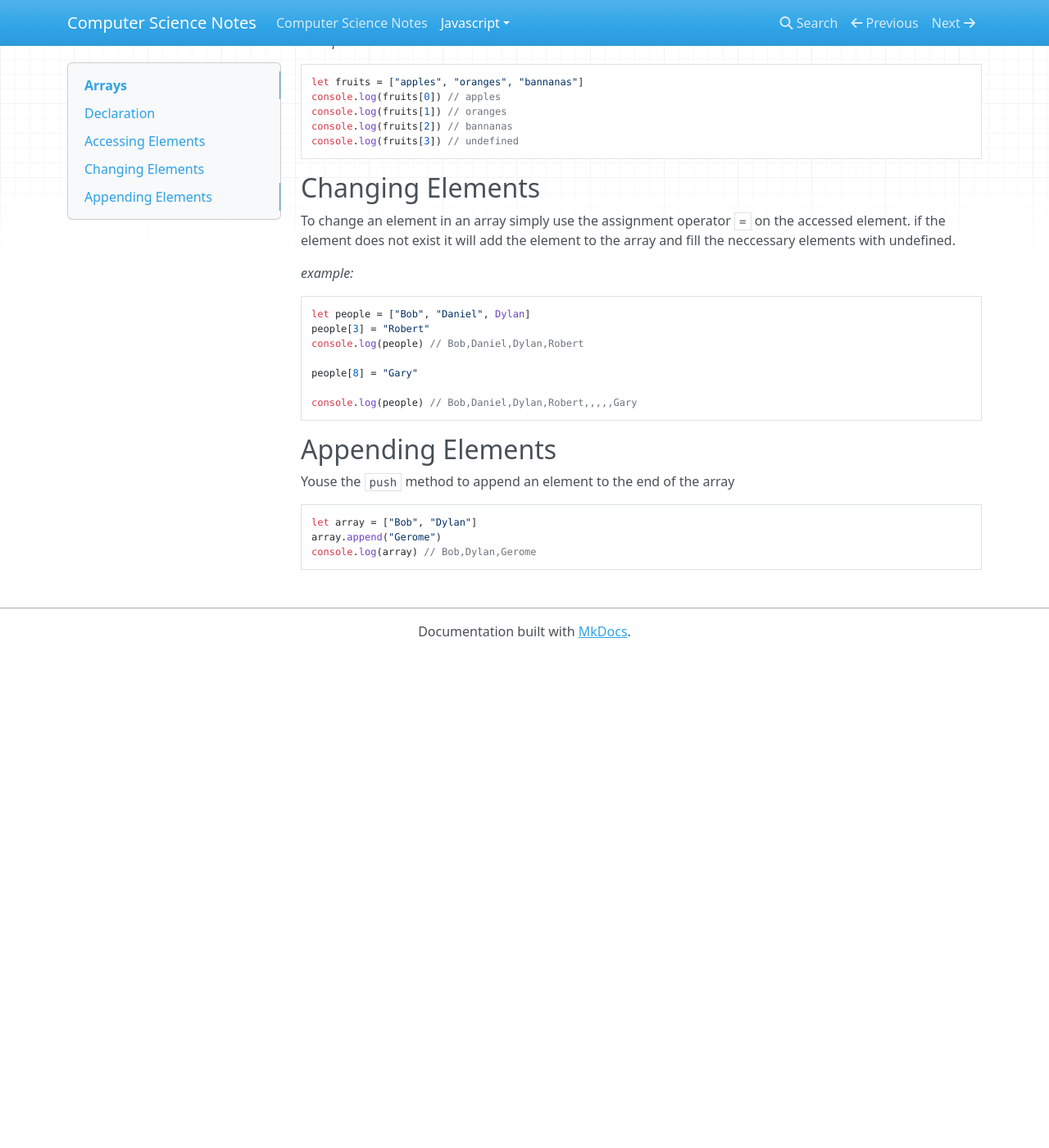
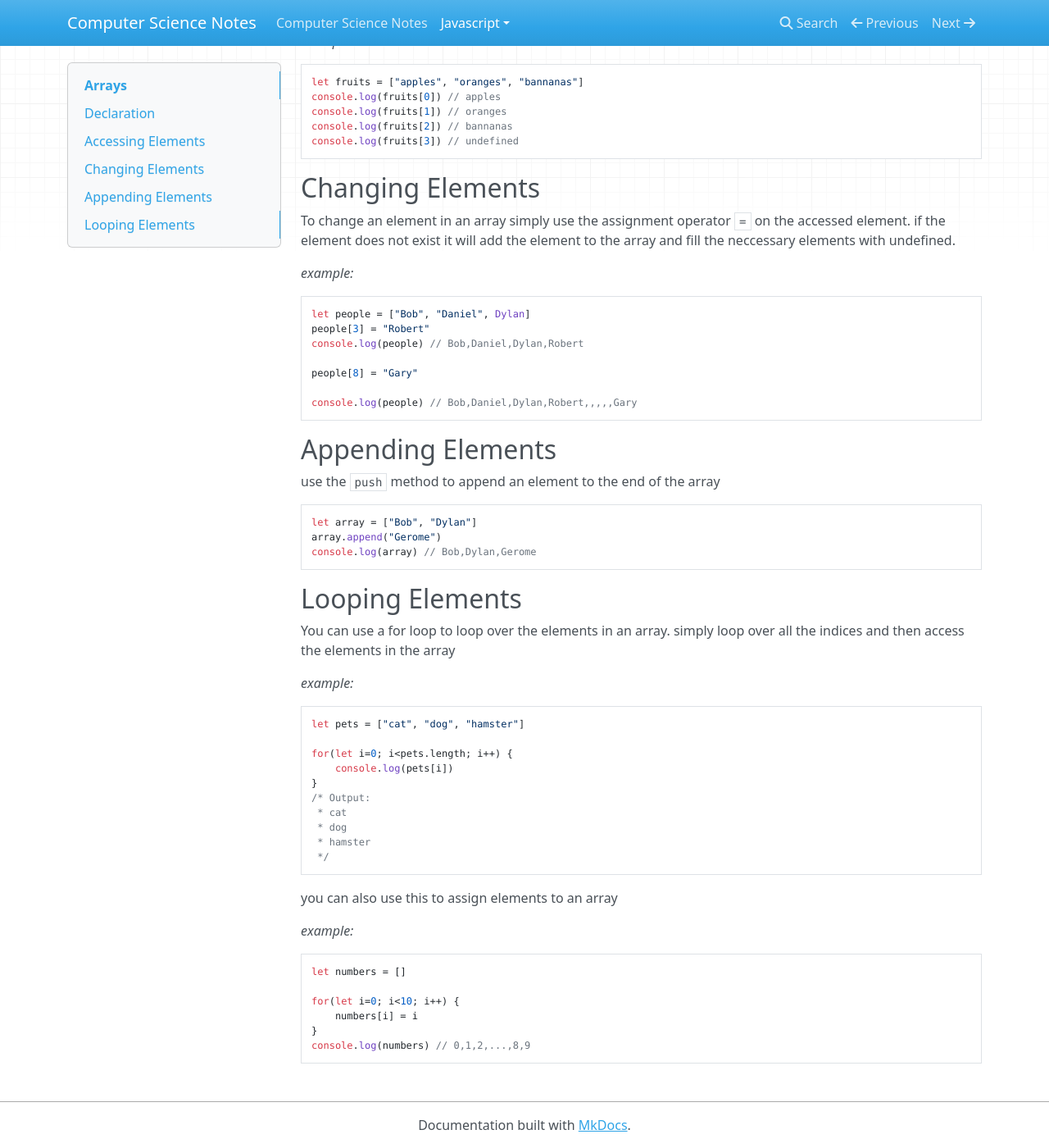
Before and after one commit to OisinJohnston/computer-science-notes, an MkDocs documentation site: the page built from docs/javascript/arrays/index.md, in a window 1280 px wide and 1400 px high, scrolled down 661 px. Shown: the whole window at 82% size. Built offline with MkDocs 1.6.1, drawn with Linux system fonts in a browser that asks for light colours; nearby versions of some CDN libraries; before the commit the page ends 1459 px from its top, so only the background shows below that.

````diff
--- a/docs/javascript/arrays/index.md
+++ b/docs/javascript/arrays/index.md
@@ -56,10 +56,41 @@ console.log(people) // Bob,Daniel,Dylan,Robert,,,,,Gary
 
 ## Appending Elements
 
-Youse the `push` method to append an element to the end of the array
+use the `push` method to append an element to the end of the array
 
 ```js
 let array = ["Bob", "Dylan"]
 array.append("Gerome")
 console.log(array) // Bob,Dylan,Gerome
 ```
+
+## Looping Elements
+
+You can use a for loop to loop over the elements in an array.
+simply loop over all the indices and then access the elements in the array
+
+*example:*
+```js
+let pets = ["cat", "dog", "hamster"]
+
+for(let i=0; i<pets.length; i++) {
+    console.log(pets[i])
+}
+/* Output:
+ * cat
+ * dog
+ * hamster
+ */
+```
+
+you can also use this to assign elements to an array
+
+*example:*
+```js
+let numbers = []
+
+for(let i=0; i<10; i++) {
+    numbers[i] = i
+}
+console.log(numbers) // 0,1,2,...,8,9
+```
````
Also changed, not shown: docs/javascript/arrays/exercises.md (added, +68 -0 lines).
